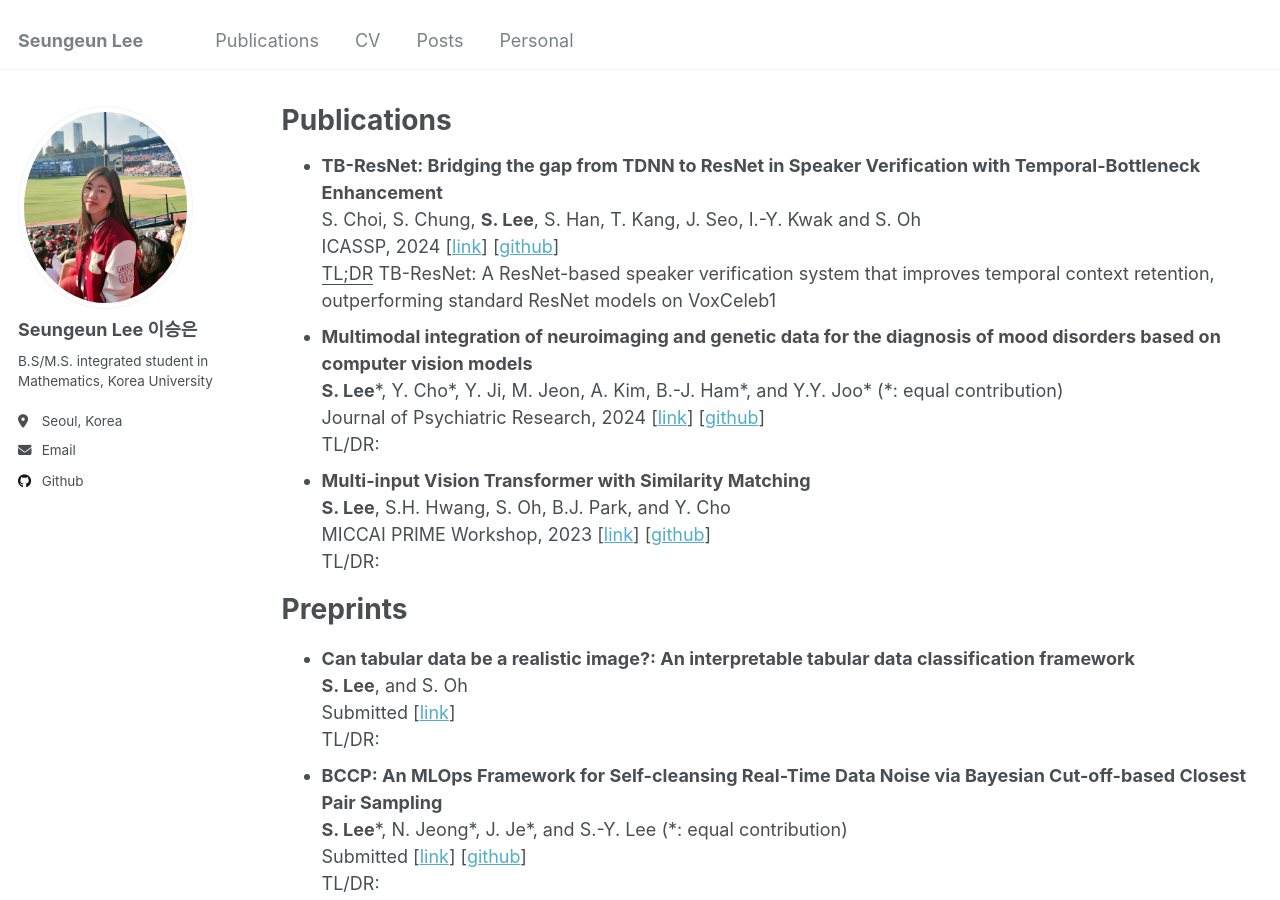
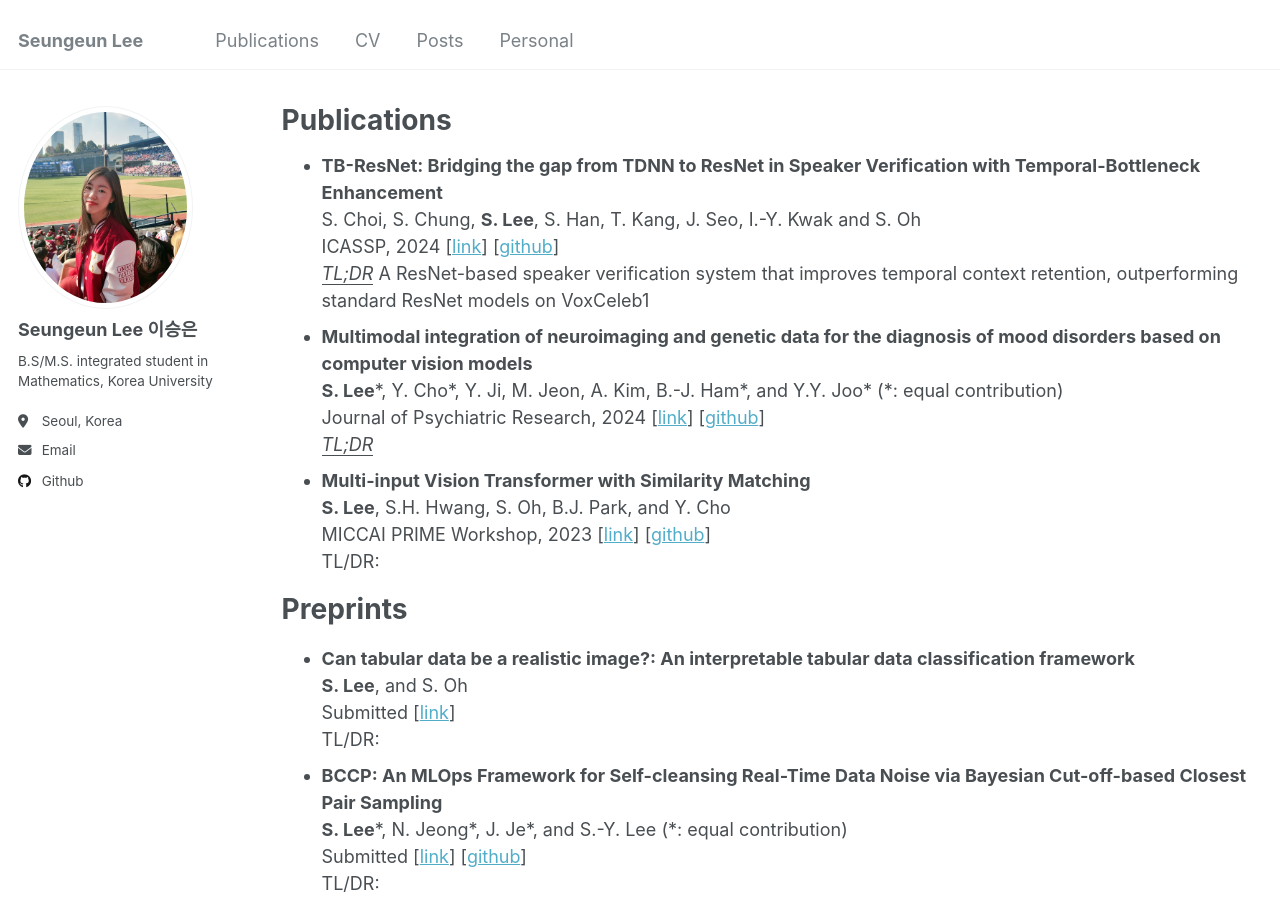
Before and after one commit to duneag2/duneag2.github.io, a Jekyll site: the page built from _pages/publications.html, in a window 1280 px wide and 900 px high. Built offline with Jekyll 4.4.1, drawn with Linux system fonts in a browser that asks for light colours.

Commit message:
Update publications.html

```diff
--- a/_pages/publications.html
+++ b/_pages/publications.html
@@ -10,13 +10,13 @@ author_profile: true
     <strong>TB-ResNet: Bridging the gap from TDNN to ResNet in Speaker Verification with Temporal-Bottleneck Enhancement</strong> <br>
     S. Choi, S. Chung, <strong>S. Lee</strong>, S. Han, T. Kang, J. Seo, I.-Y. Kwak and S. Oh <br>
     ICASSP, 2024 [<a href="https://doi.org/10.1109/ICASSP48485.2024.10448221">link</a>] [<a href="https://github.com/smfelixchoi/TB-ResNet-Official">github</a>] <br>
-    <u>TL;DR</u> TB-ResNet: A ResNet-based speaker verification system that improves temporal context retention, outperforming standard ResNet models on VoxCeleb1 <br>
+    <em><u>TL;DR</u></em> A ResNet-based speaker verification system that improves temporal context retention, outperforming standard ResNet models on VoxCeleb1 <br>
   </li>
   <li>
     <strong>Multimodal integration of neuroimaging and genetic data for the diagnosis of mood disorders based on computer vision models</strong> <br>
     <strong>S. Lee</strong>*, Y. Cho*, Y. Ji, M. Jeon, A. Kim, B.-J. Ham*, and Y.Y. Joo* (*: equal contribution) <br>
     Journal of Psychiatric Research, 2024 [<a href="https://doi.org/10.1016/j.jpsychires.2024.02.036">link</a>] [<a href="https://github.com/duneag2/vit-xgboost-imaging-genomics">github</a>] <br>
-    TL/DR: <br>
+    <em><u>TL;DR</u></em> <br>
   </li>
   <li>
     <strong>Multi-input Vision Transformer with Similarity Matching</strong> <br>
```
